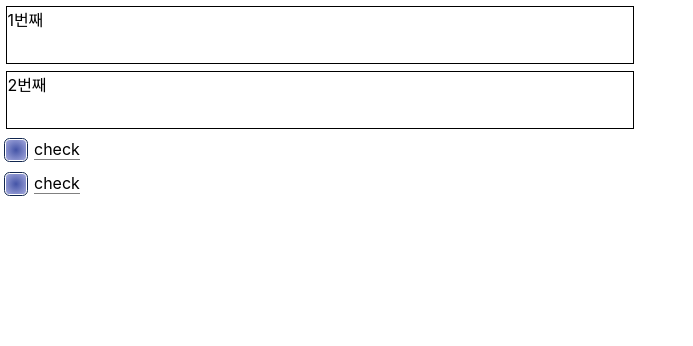
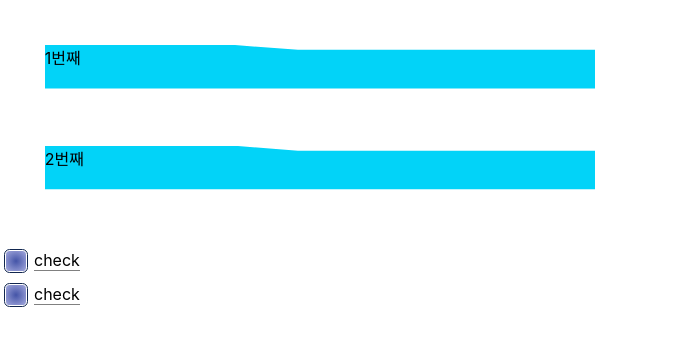
Before and after one commit to jna2158/css-practice, a React (Create React App) app: page / in a window 1280 px wide. Shown: the top 346 px of the page, without its empty margins (0-693 px from the left). Built offline with nearby package versions, Linux system fonts and the light colour scheme.

Commit message:
feat: 도형 그리기

```diff
--- a/src/App.js
+++ b/src/App.js
@@ -16,7 +16,6 @@ const App = () => {
       } else {
         updatedBoxLeft[idx].left = '0%';
       }
-
       return updatedBoxLeft;
     });
   };
@@ -31,10 +30,10 @@ const App = () => {
         }
         <CheckBoxWrap>
           <CheckInput type="checkbox" id="check" name="check"/>
-          <CheckLabel for="check">check</CheckLabel>
+          <CheckLabel htmlFor="check">check</CheckLabel>
           <br />
           <CheckInput type="checkbox" id="check2" name="check2"/>
-          <CheckLabel for="check2">check</CheckLabel>
+          <CheckLabel htmlFor="check2">check</CheckLabel>
         </CheckBoxWrap>
       </LeftSide>
       <RightSide>
@@ -51,9 +50,8 @@ const LeftSide = styled.div`
   width: 50%;
   height: 100vh;
   & div {
-    border: 1px solid black;
     height: 7vh;
-    margin: 1%;
+    margin: 7%;
     cursor: pointer;
     position: relative;
     transition: left 2s, transform 2s;
@@ -67,9 +65,8 @@ const LeftBox = styled.div`
   left: ${(props) => {
     return props.box;
   }};
-  top: ${(props) => {
-    return 7 * props.idx;
-  }}; vh
+  background-color: rgb(2, 211, 248);
+  clip-path: polygon(34% 0, 46% 9%, 100% 9%, 100% 78%, 0 78%, 0 28%, 0 0);
 `;
 
 const RightSide = styled.div`
```
